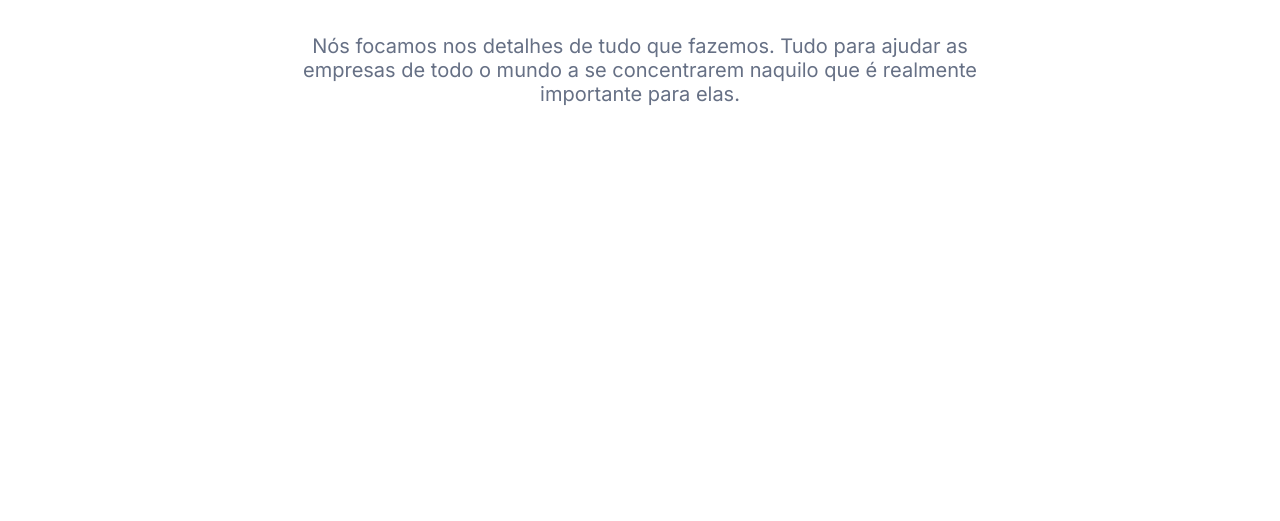
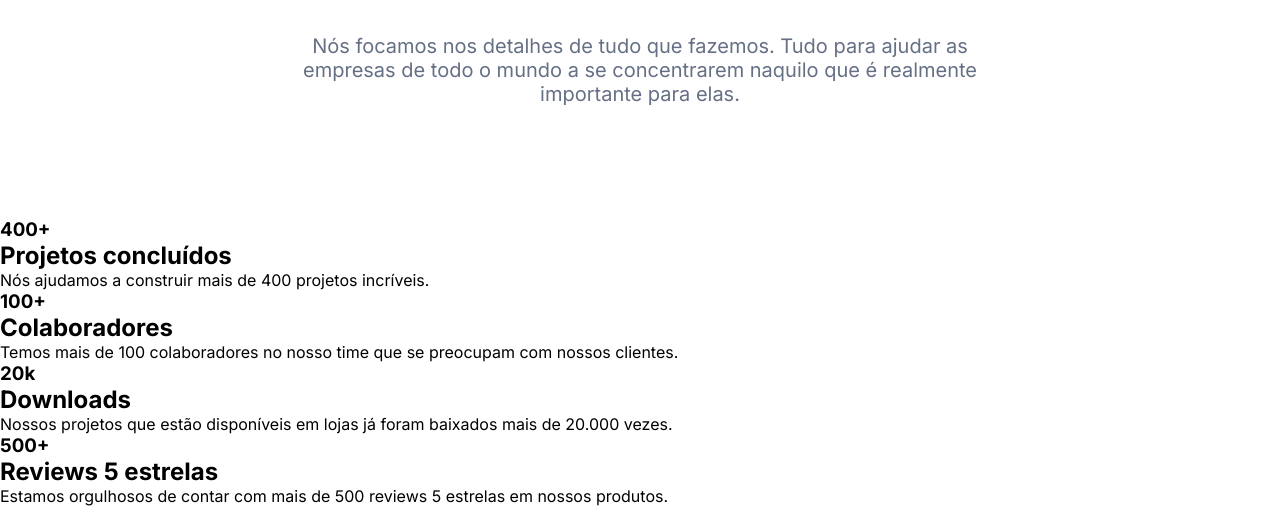
Before and after one commit to RodrigoHarder/7doc-html-css, a plain HTML site: page index.html in a window 1280 px wide. Shown: the part 305-826 px from the top of the page. Drawn offline with Linux system fonts and the light colour scheme.

Commit message:
Adicionando informações de quantidades
Adicionando seção de projetos, downloads, colaboradores e reviews

```diff
--- a/index.html
+++ b/index.html
@@ -29,6 +29,28 @@
             <h1 class="titulo">Por que somos diferentes?</h1>
             <h3 class="subtitulo">Nós focamos nos detalhes de tudo que fazemos. Tudo para ajudar as empresas de todo o mundo a se concentrarem naquilo que é realmente importante para elas.</h3>
         </section>
+        <section class="segunda-secao">
+            <article class="cartao">
+                <h1 class="cartao-titulo">400+</h1>
+                <h2 class="cartao-subtitulo">Projetos concluídos</h2>
+                <p class="cartao-paragrafo">Nós ajudamos a construir mais de 400 projetos incríveis.</p>
+            </article>
+            <article class="cartao">
+                <h1 class="cartao-titulo">100+</h1>
+                <h2 class="cartao-subtitulo">Colaboradores</h2>
+                <p class="cartao-paragrafo">Temos mais de 100 colaboradores no nosso time que se preocupam com nossos clientes.</p>
+            </article>
+            <article class="cartao">
+                <h1 class="cartao-titulo">20k</h1>
+                <h2 class="cartao-subtitulo">Downloads</h2>
+                <p class="cartao-paragrafo">Nossos projetos que estão disponíveis em lojas já foram baixados mais de 20.000 vezes.</p>
+            </article>
+            <article class="cartao">
+                <h1 class="cartao-titulo">500+</h1>
+                <h2 class="cartao-subtitulo">Reviews 5 estrelas</h2>
+                <p class="cartao-paragrafo">Estamos orgulhosos de contar com mais de 500 reviews 5 estrelas em nossos produtos.</p>
+            </article>
+        </section>
     </main>
     <footer class="rodape"></footer>
 </body>
```
